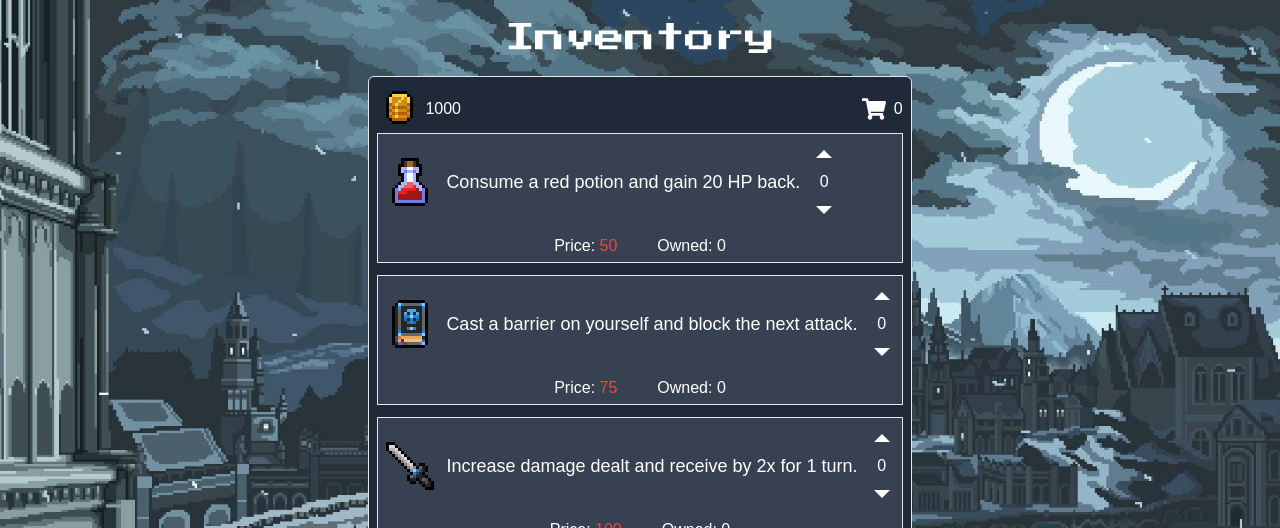
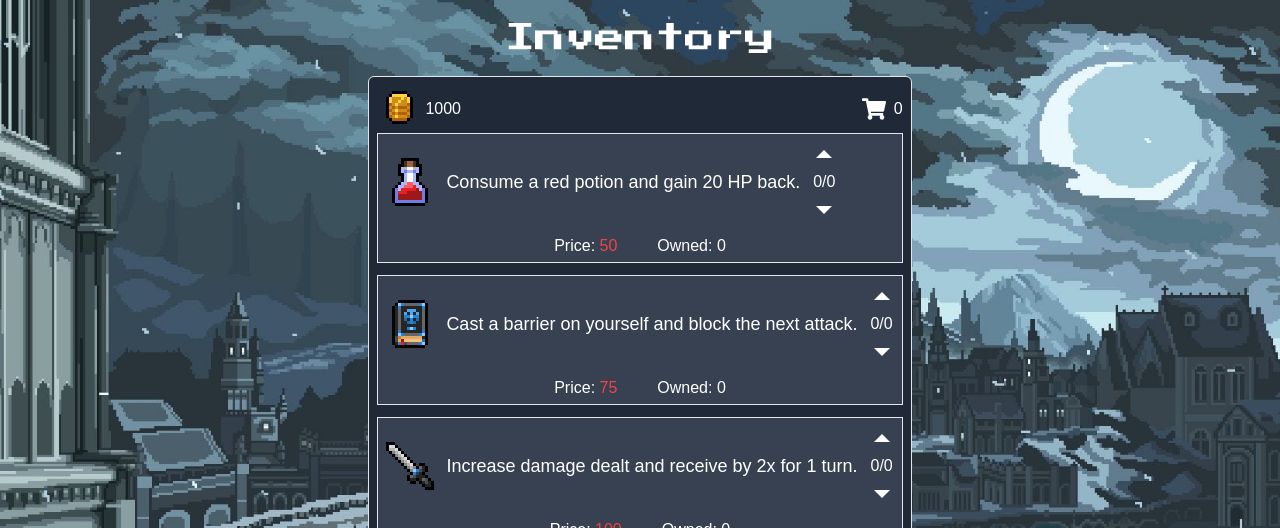
Before and after one commit to iamvipora/arcane-duel, a React (Vite) app: page /inventory in a window 1280 px wide. Shown: the top 528 px of the page. Built offline with nearby package versions, Linux system fonts and the light colour scheme; a web font is replaced by a local one.

Commit message:
updated itembox to render differently for shop and inventory

```diff
--- a/src/components/ItemBox.jsx
+++ b/src/components/ItemBox.jsx
@@ -66,7 +66,7 @@ function ItemBox({ data, playerGold, playerItem, cart, setCart}) {
             <button onClick={() => updateCart('addItem', actionType, itemPrice, data.value)}>
               <IoMdArrowDropup className='h-8 w-8'/>
             </button>
-            <p>{cart.items[data.value]}</p>
+            <p>{cart.items[data.value]}{location.pathname == '/inventory' && <span>/{data.quantity}</span>}</p>
             <button onClick={() => updateCart('removeItem', actionType, itemPrice, data.value)}>
               <IoMdArrowDropdown className='h-8 w-8'/>
             </button>
```
